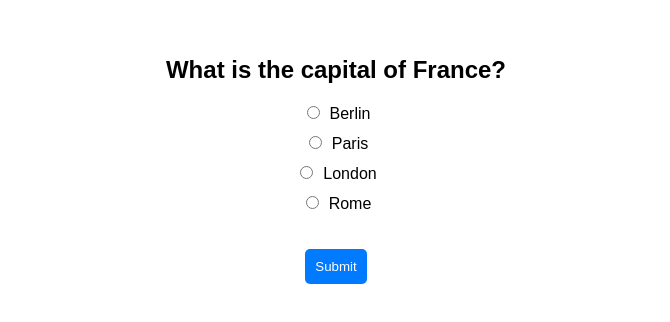
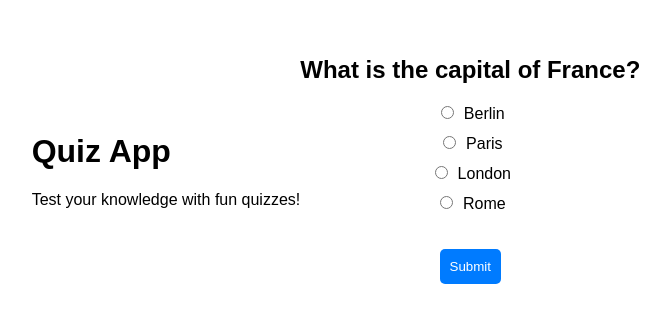
Before and after one commit to Eugelyne/collab-ci-demo, a plain HTML site: page index.html in a window 1280 px wide. Shown: the part 232-554 px from the top of the page, without its empty margins (304-974 px from the left). Drawn offline with Linux system fonts and the light colour scheme.

Commit message:
Add basic unit test for header existence and content

```diff
--- a/index.html
+++ b/index.html
@@ -7,6 +7,11 @@
     <link rel="stylesheet" href="style.css">
 </head>
 <body>
+    <header id="app-header">
+        <h1>Quiz App</h1>
+        <p>Test your knowledge with fun quizzes!</p>
+    </header>
+
     <div id="quiz-container">
         <h2 id="question"></h2>
         <ul id="options"></ul>
```
